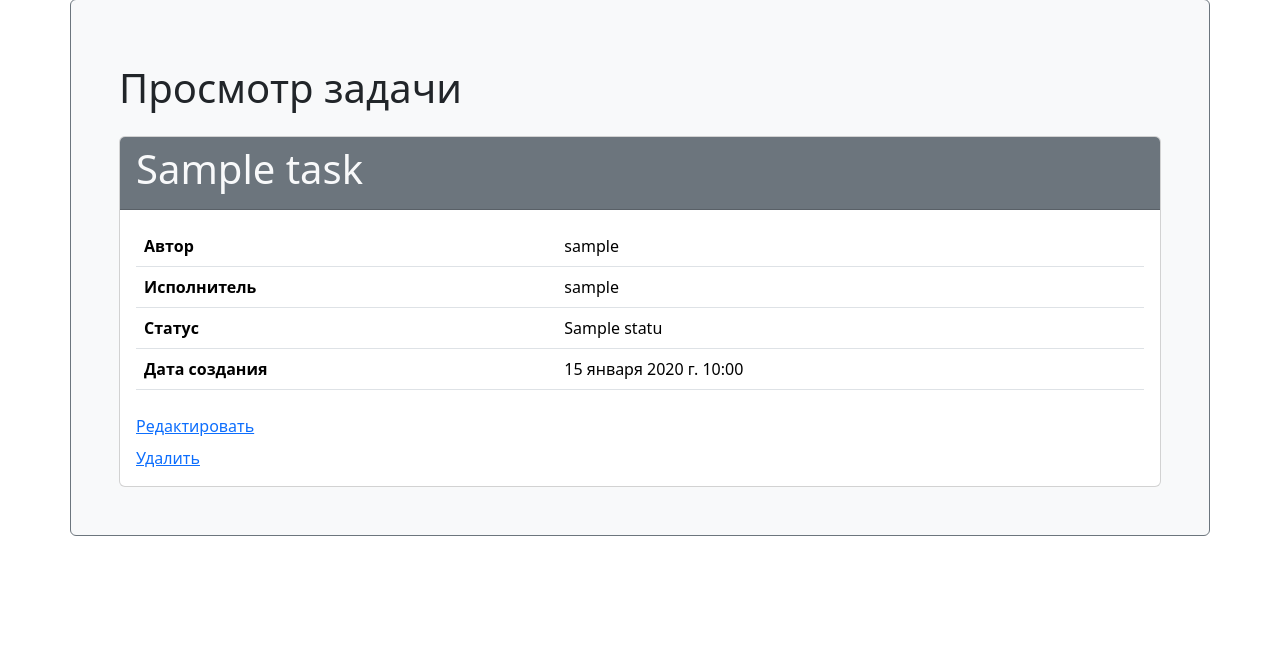
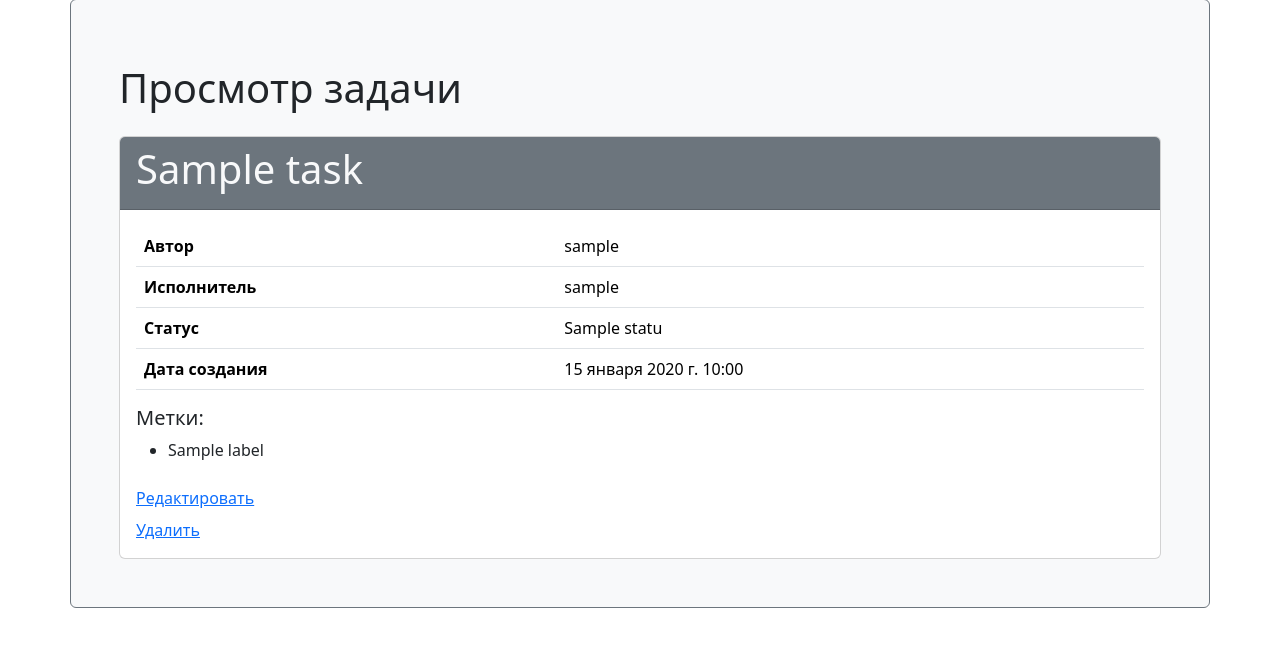
Before and after one commit to remortalite/python-project-52, a Django app: page /tasks/1/ in a window 1280 px wide. Shown: the part 105-752 px from the top of the page. Run offline with Django 5.2, Linux system fonts and the light colour scheme; a user stored in the database is signed in; tables that the repository leaves empty hold one stand-in row (values such as "Sample post"); some libraries are stand-ins or nearby versions.

Commit message:
Add labels on the task cards

```diff
--- a/labels/views.py
+++ b/labels/views.py
@@ -61,7 +61,8 @@ class DeleteLabelView(View):
     def post(self, request, id, *args, **kwargs):
         label = get_object_or_404(Label, id=id)
         if label.task_set.exists():
-            messages.error(request, _("Невозможно удалить метку, потому что она используется"))
+            messages.error(request, _("Невозможно удалить метку, "
+                                      "потому что она используется"))
         else:
             label.delete()
             messages.info(request, _("Метка успешно удалена"))
--- a/tasks/templates/tasks/show.html
+++ b/tasks/templates/tasks/show.html
@@ -29,6 +29,14 @@
                 <td>{{ task.created_at }}</td>
             </tr>
         </table>
+        {% if task.labels.exists %}
+            <h5>{% translate "Метки" %}:</h5>
+            <ul>
+                {% for label in task.labels.all %}
+                <li>{{ label.name }}</li>
+                {% endfor %}
+            </ul>
+        {% endif %}
         <div class="pt-2">
             <a href="{% url 'tasks_update' id=task.id %}">
                 {% translate "Редактировать" %}
```
